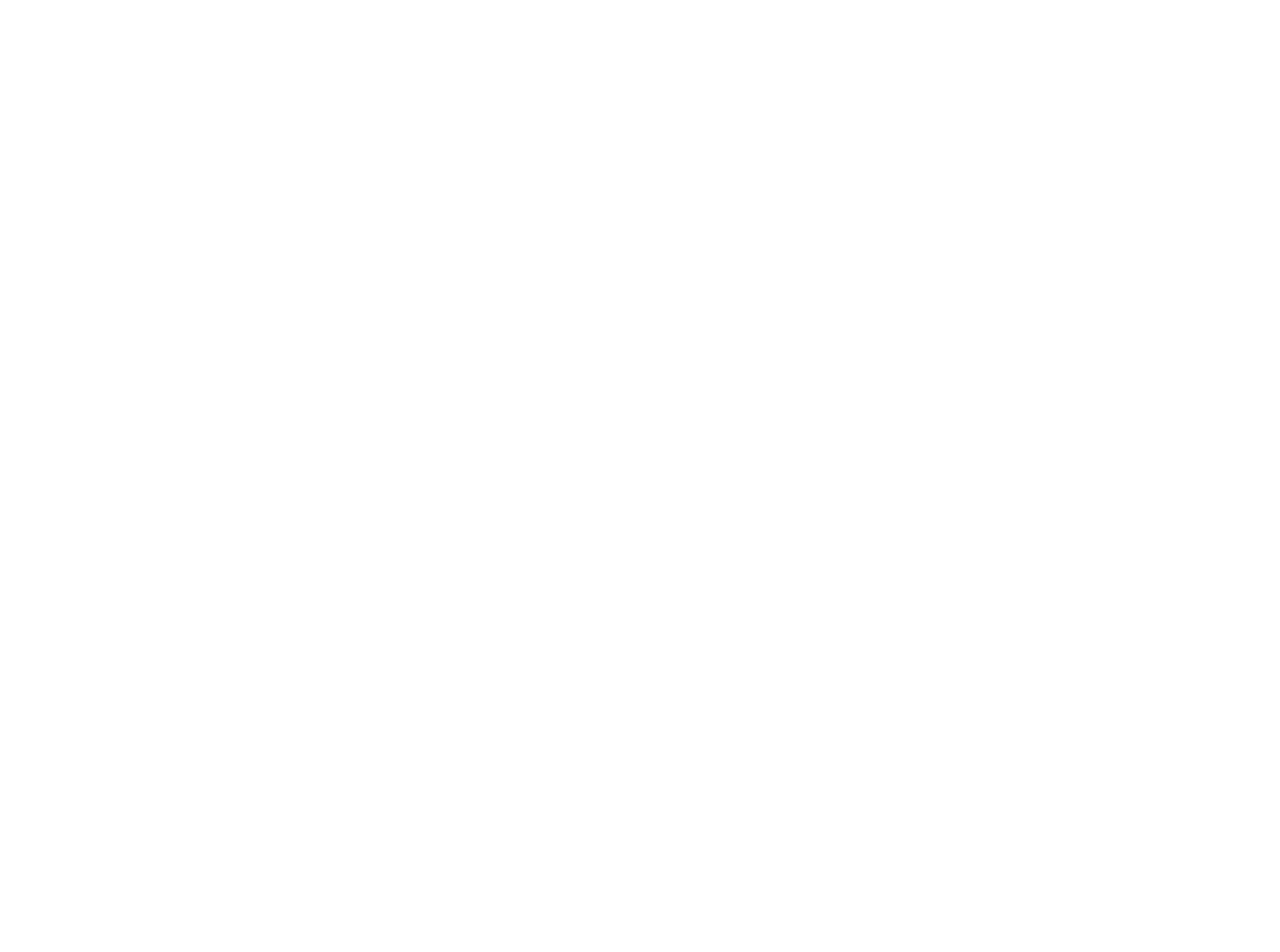
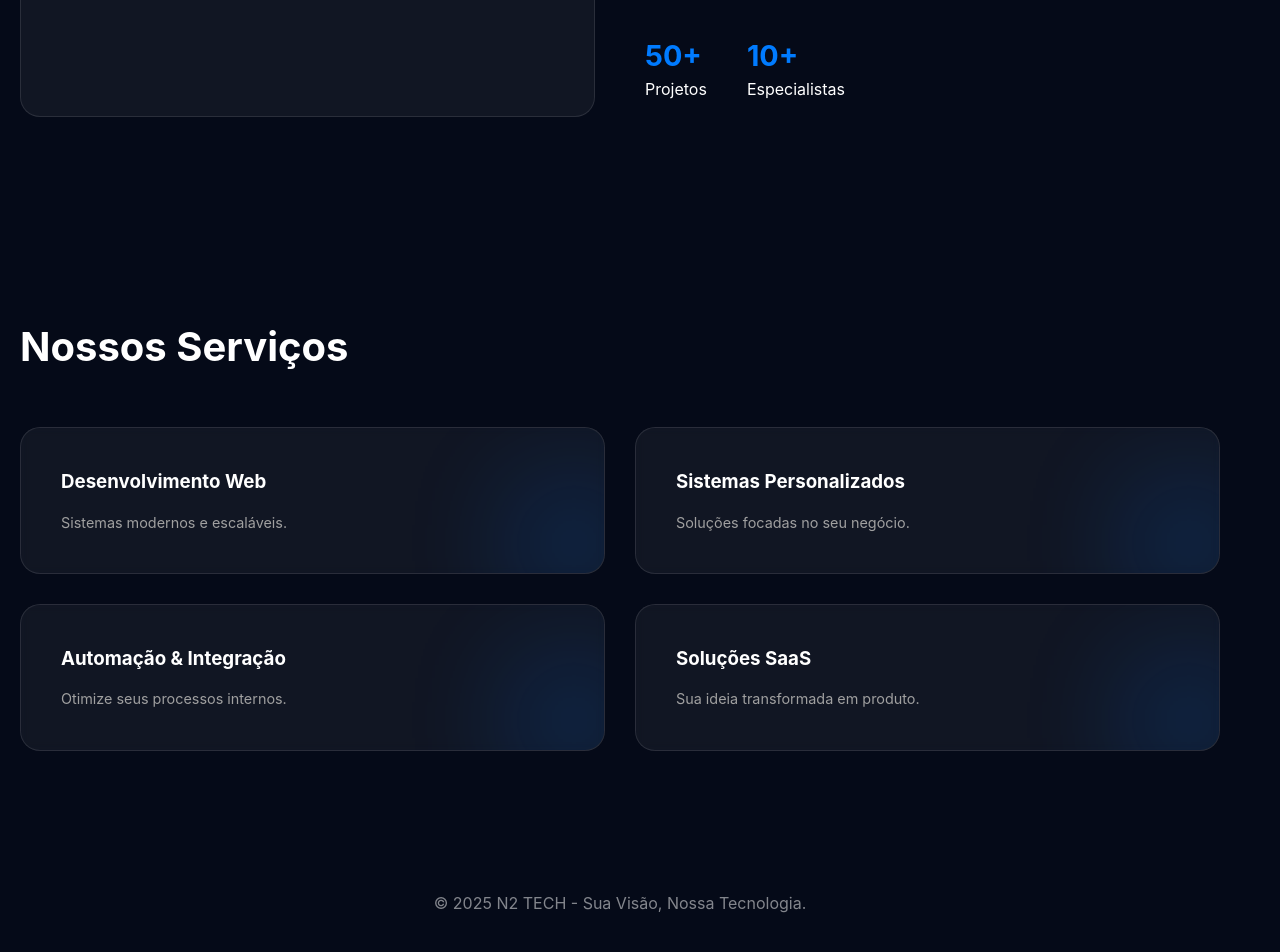
Before and after one commit to gabrielluisnunes/n2-tech, a React (Vite) app: page / in a window 1280 px wide. Shown: the part 1106-2058 px from the top of the page. Before the commit the page ends 800 px from the top, so only its background shows below. Built offline with nearby package versions, Linux system fonts and the light colour scheme.

Commit message:
feat: integrate Hero, About, and Services section into main layout

```diff
--- a/src/App.jsx
+++ b/src/App.jsx
@@ -1,17 +1,29 @@
-// src/App.jsx
 import { Navbar } from './components/Navbar/Navbar';
 import { Hero } from './sections/Hero/Hero';
+import { Services } from './sections/Services/Services';
+import { About } from './sections/About/About';
+
 import './styles/global.css';
 
 function App() {
   return (
-    <>
+    <div className="app-wrapper">
       <Navbar />
+
       <main>
+        {}
         <Hero />
-        {}
+        <About />
+        <Services />
+
+        {/* As próximas seções entrarão aqui */}
       </main>
-    </>
+
+      {}
+      <footer style={{ padding: '40px', textAlign: 'center', opacity: 0.5 }}>
+        © 2025 N2 TECH - Sua Visão, Nossa Tecnologia.
+      </footer>
+    </div>
   );
 }
 
```
Also changed, not shown: src/sections/Services/Services.module.css (renamed from src/sections/Services/Service.module.css).
